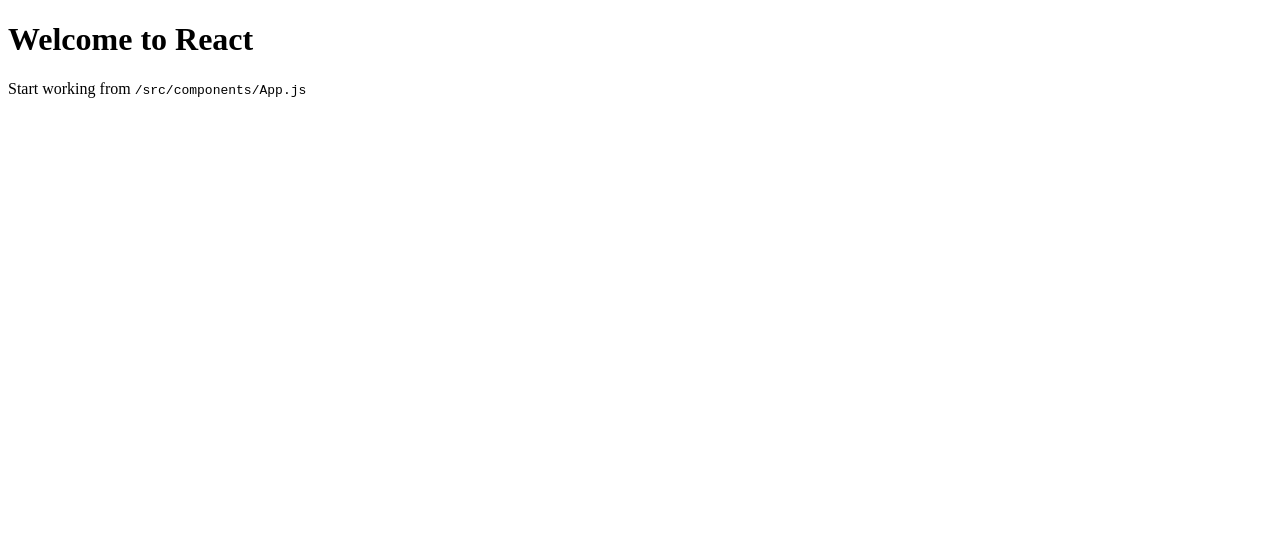
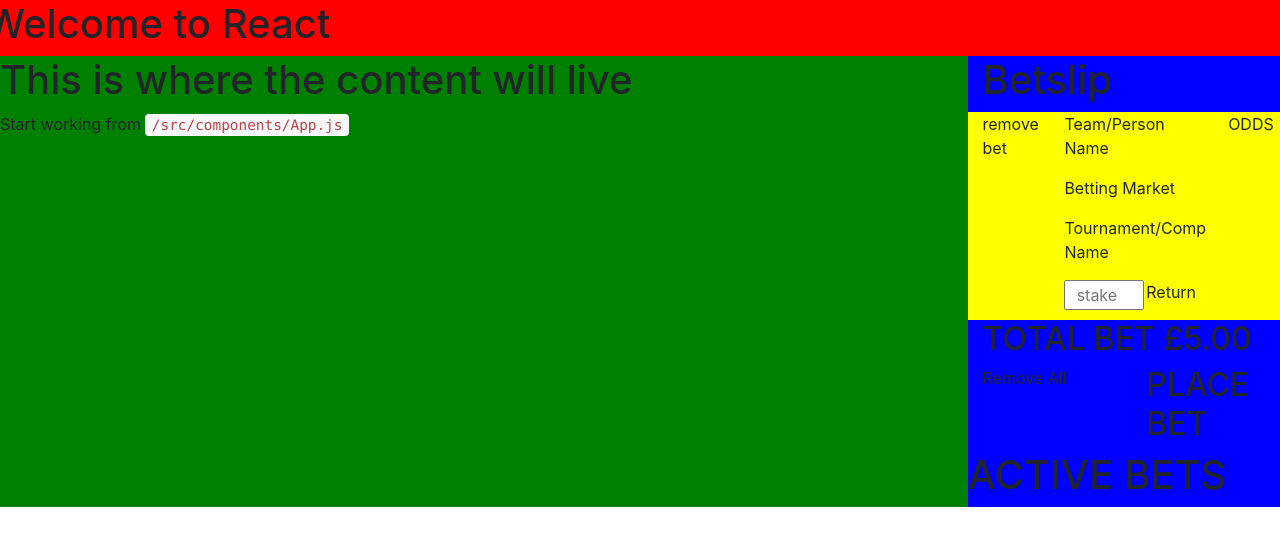
Before and after one commit to chrisjones11/FE-E-SPORTS, a React app: page / in a window 1280 px wide. Built offline with nearby package versions, Linux system fonts and the light colour scheme.

Commit message:
implement static wireframe of unplaced bet card on betslip

```diff
--- a/public/index.html
+++ b/public/index.html
@@ -4,6 +4,7 @@
     <meta charset="utf-8">
     <meta name="viewport" content="width=device-width, initial-scale=1, shrink-to-fit=no">
     <link rel="shortcut icon" href="%PUBLIC_URL%/favicon.ico">
+    <link rel="stylesheet" href="https://maxcdn.bootstrapcdn.com/bootstrap/4.0.0-beta.2/css/bootstrap.min.css" integrity="sha384-PsH8R72JQ3SOdhVi3uxftmaW6Vc51MKb0q5P2rRUpPvrszuE4W1povHYgTpBfshb" crossorigin="anonymous">
     <title>React App</title>
   </head>
   <body>
--- /dev/null
+++ b/src/components/App.css
@@ -0,0 +1,20 @@
+.navigation {
+    background-color: red;
+}
+
+.newsgame {
+    background-color: green;
+}
+
+.betslip {
+    background-color: blue;
+}
+
+.unplaced-bet {
+    background-color: yellow;
+}
+
+.stake {
+    width: 80px;
+    text-align: center;
+}
--- a/src/components/App.js
+++ b/src/components/App.js
@@ -1,11 +1,23 @@
 import React from 'react';
+import './App.css'
+import Betslip from './Betslip'
 
 class App extends React.Component {
   render () {
     return (
       <div>
+        <div className="navigation row">
         <h1>Welcome to React</h1>
-        <p>Start working from <code>/src/components/App.js</code></p>
+        </div>
+        <div className="content row">
+          <div className="newsgame col-9">
+            <h1>This is where the content will live</h1>
+            <p>Start working from <code>/src/components/App.js</code></p>
+          </div>
+          <div className="betslip col-3">
+            <Betslip />
+          </div>
+        </div>
       </div>
     );
   }
--- /dev/null
+++ b/src/components/Betslip.js
@@ -0,0 +1,42 @@
+import React from 'react';
+import UnplacedBets from './UnplacedBets'
+
+class Betslip extends React.Component {
+    render () {
+      return (
+        <div>
+          <div className="row">
+            <div className="col-12">
+                <h1>Betslip</h1>
+            </div>
+          </div>
+          <div className="unplaced-bets row">
+
+            <div className="col-12">
+                     {/* MAP FUNCTION */}
+                    <UnplacedBets />
+                 {/* END OF MAP FUNCTION */}
+                <div className="row">
+                    <div className="col-12">
+                        <h2>TOTAL BET     £5.00</h2>
+                    </div>
+                </div>
+                <div className="row">
+                    <div className="col-6">
+                        <p>Remove All</p>
+                    </div>
+                    <div className="col-6">
+                        <h2>PLACE BET</h2>
+                    </div>
+                </div>
+                <div className="row">
+                    <h1>ACTIVE BETS</h1>
+                </div>
+            </div>
+          </div>
+        </div>
+      );
+    }
+  }
+
+  export default Betslip;
--- /dev/null
+++ b/src/components/UnplacedBets.js
@@ -0,0 +1,47 @@
+import React from 'react';
+
+class UnplacedBets extends React.Component {
+  render () {
+    return (
+      <div>
+        <div className="row unplaced-bet">
+        <div className="col-3">
+            <p>remove bet</p>
+        </div>
+        <div className="col-6">
+            <div className="row">
+                <div className="col-12">
+                    <p>Team/Person Name</p>
+                </div>
+            </div>
+        <div className="row">
+            <div className="col-12">
+                <p>Betting Market</p>
+            </div>
+        </div>
+        <div className="row">
+            <div className="col-12">
+                <p>Tournament/Comp Name</p>
+            </div>
+        </div>
+        <div className="row">
+            <div className="col-6">
+                <form>
+                 <input type="number" className="stake" placeholder="stake" ></input>
+                </form>
+            </div>
+            <div className="col-6">
+                <p>Return</p>
+            </div>
+        </div>
+    </div>
+    <div className="col-3">
+        <p>ODDS</p>
+    </div>
+    </div>
+      </div>
+    );
+  }
+}
+
+export default UnplacedBets;
```
Also changed, not shown: 1 other file.
